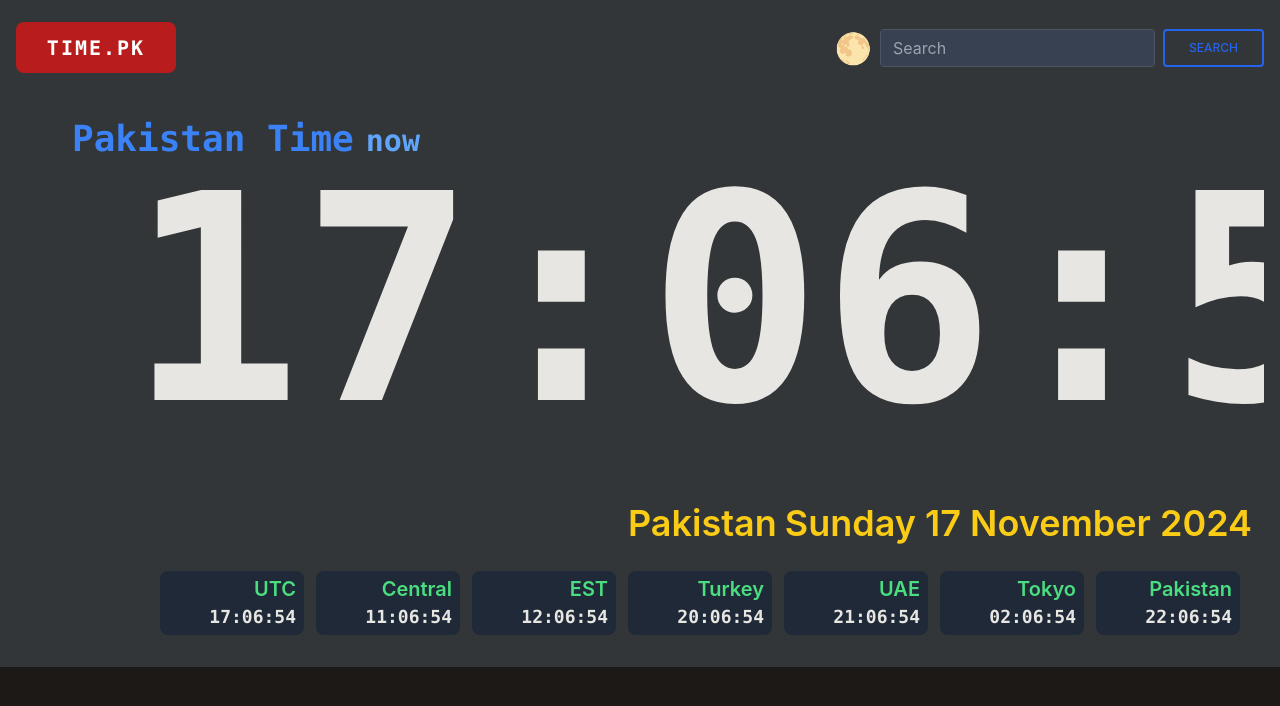
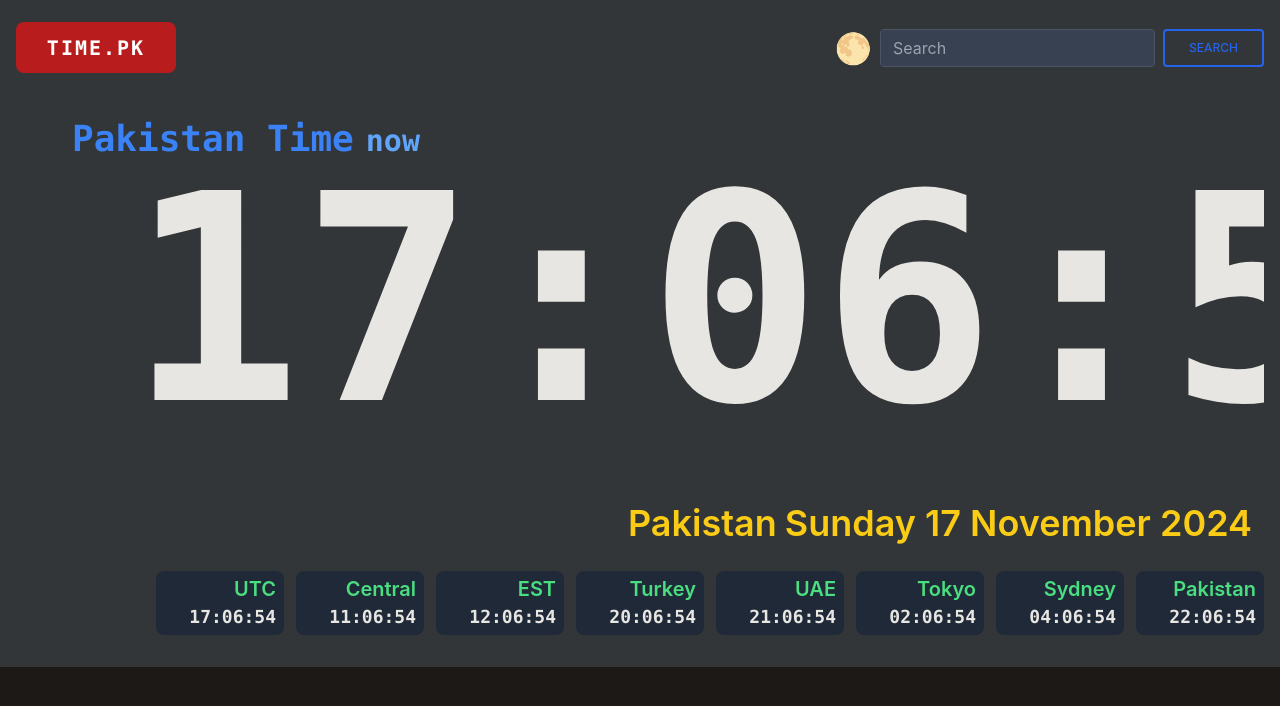
Before and after one commit to Usamazbr/Clock-TypeScript, a React (Create React App) app: page / in a window 1280 px wide. Shown: the top 706 px of the page. Built offline with nearby package versions, Linux system fonts and the light colour scheme.

Commit message:
Time zones adjustments

```diff
--- a/src/components/body/TimeGauge.tsx
+++ b/src/components/body/TimeGauge.tsx
@@ -16,7 +16,7 @@ const TimeGauge = () => {
 
       <div className="flex flex-row h-1/5 items-center rounded-lg">
         <div className="w-full"></div>
-        <div className="flex flex-row mx-6 space-x-3">
+        <div className="flex flex-row space-x-3">
           {zones.list.map((place) => (
             <div
               key={place.name}
--- a/src/components/body/Timer.tsx
+++ b/src/components/body/Timer.tsx
@@ -31,7 +31,7 @@ const Timer = ({ name, gmt, small }: TimerProps) => {
   return (
     <div
       className={`flex flex-col mx-auto ${
-        small ? "p-1 px-2 w-36 bg-gray-800" : "relative justify-end h-4/5 w-full"
+        small ? "p-1 px-2 w-32 bg-gray-800" : "relative justify-end h-4/5 w-full"
       }  rounded-lg`}
     >
       {small && (
--- a/src/data/capitals.json
+++ b/src/data/capitals.json
@@ -25,6 +25,10 @@
     "gmt": 9
     },
     {
+    "name": "Sydney",
+    "gmt": 11
+    },
+    {
     "name": "Pakistan",
     "gmt": 5
     }
```
